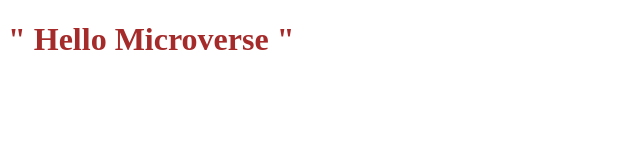
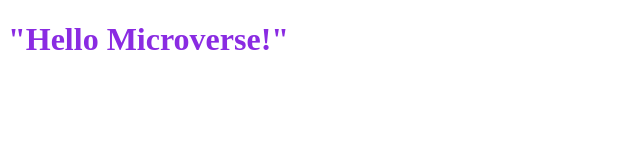
Before and after one commit to Gardimy/Microverse_project1, a plain HTML site: page index.html in a window 1280 px wide. Shown: the whole page, without its empty margins (0-640 px from the left). Drawn offline with Linux system fonts and the light colour scheme.

Commit message:
Update index.html and style.css by changing the color

```diff
--- a/Style.css
+++ b/Style.css
@@ -1,3 +1,3 @@
 h1 {
-  color: brown;
+  color: blueviolet;
 }
--- a/index.html
+++ b/index.html
@@ -9,7 +9,7 @@
 </head>
 <body>
     <h1>
-        " Hello Microverse "
+        "Hello Microverse!"
     </h1>
 </body>
 </html>
```
